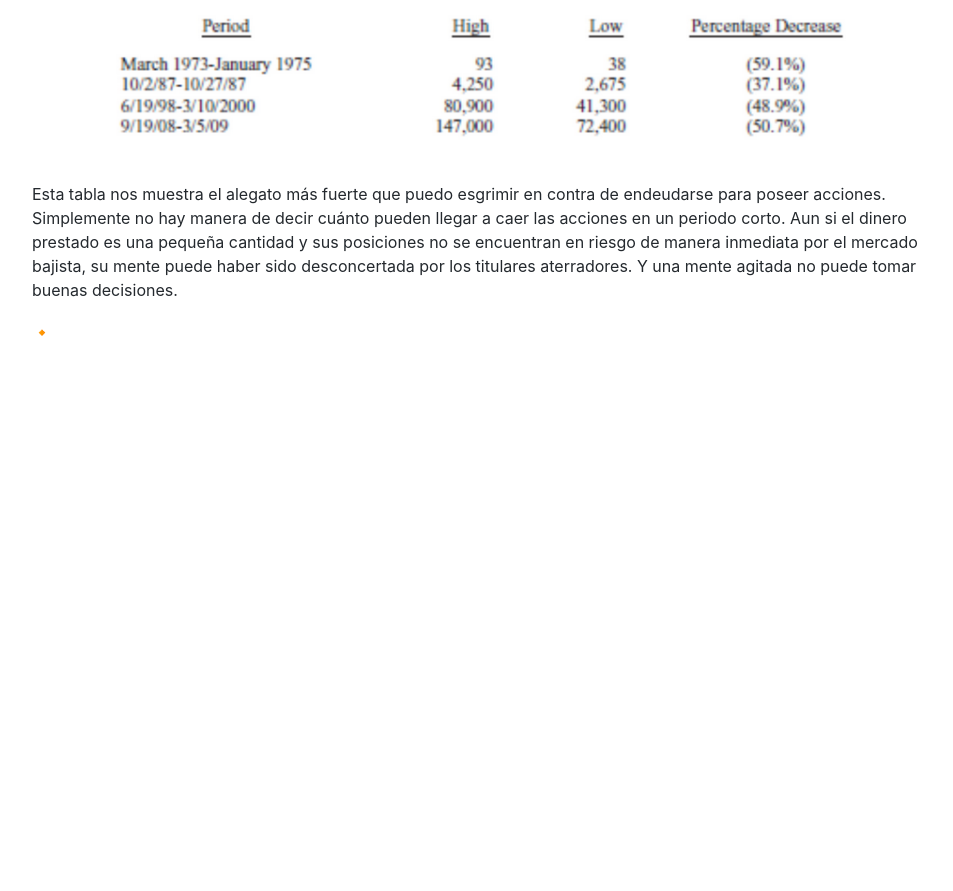
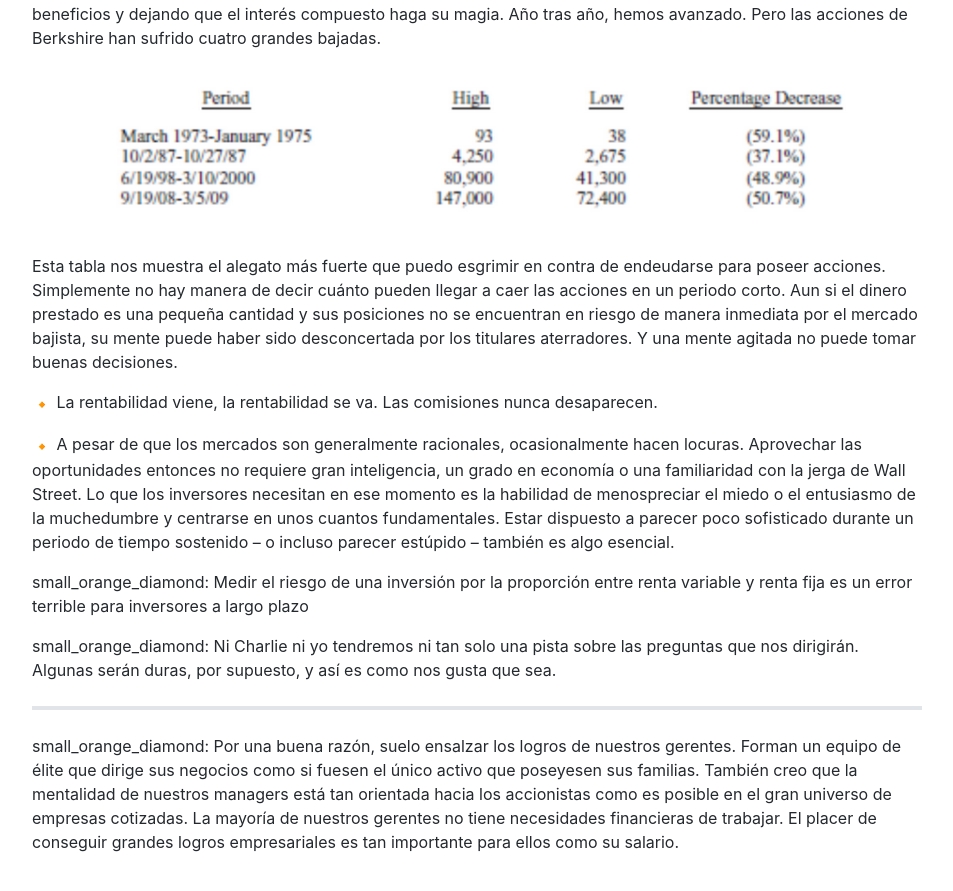
Before and after one commit to Akira3030/formacion, a Jekyll site: the page built from articulos/warrent-buffet-gobierno-empresas.md, in a window 1280 px wide and 900 px high, scrolled down 10581 px. Shown: the top 891 px of the window, without its empty margins (163-1116 px from the left). Built offline with Jekyll 4.4.1, drawn with Linux system fonts in a browser that asks for light colours; emoji names are drawn with the system emoji font; our own code applies the rules of GitHub Pages for plain Markdown files; before the commit the page ends 10986 px from its top, so only the background shows below that.

Commit message:
Update warrent-buffet-gobierno-empresas.md

```diff
--- a/articulos/warrent-buffet-gobierno-empresas.md
+++ b/articulos/warrent-buffet-gobierno-empresas.md
@@ -317,6 +317,8 @@ Es una transferencia de riqueza de EEUU al resto del mundo (1800 millones de dol
 Charlie y yo dormimos bien. Ambos creemos que arriesgar lo que tienes y necesitas para obtener aquello
 que a uno no le hace falta es un riesgo descabellado.
 
+***
+
 :small_orange_diamond: Charlie y yo nunca dirigiremos Berkshire de manera que dependa de la bondad de extraños.
 
 :small_orange_diamond: Durante la crisis de 2008-2009, nos gustaba tener Letras del Tesoro – muchas Letras del Tesoro – que nos permitían no tener que depender de fuentes de financiación como líneas de crédito bancarias o efectos comerciales. Hemos construido Berkshire intencionadamente de manera que nos permita resistir cómodamente las discontinuidades económicas, incluyendo escenarios tan radicales como los cierres de bolsas.
@@ -328,6 +330,8 @@ redirigido el exceso de fondos de Berkshire hacia activos más productivos.</mar
 
 :small_orange_diamond: <mark>Charlie y yo vemos las acciones que tiene Berkshire como participaciones en negocios, no como símbolos que se compran o se venden en base a patrones en “gráficas”</mark>, los precios “objetivos” de los analistas o las opiniones de expertos que aparecen en medios de comunicación. En cambio, <mark>simplemente creemos que si los negocios de nuestras participadas tienen éxito (como creemos que será) nuestras inversiones también tendrán éxito.</mark> A veces las recompensas serán modestas; ocasionalmente la caja registradora sonará muy fuerte. Y a veces cometeré errores que nos saldrán caros. En general – y con el tiempo – deberíamos obtener resultados razonables. En América, los inversores en acciones tienen el viento a su favor.
 
+***
+
 :small_orange_diamond: La misma Berkshire es un buen ejemplo de cómo la aleatoriedad en los precios en el corto plazo puede oscurecer el crecimiento en el valor a largo plazo. Durante los últimos 53 años, la empresa ha creado valor reinvirtiendo sus beneficios y dejando que el interés compuesto haga su magia. Año tras año, hemos avanzado. Pero las acciones de Berkshire han sufrido cuatro grandes bajadas.
 
 ![]({{ site.site_url }}/assets/img/caidas_bsk.png)
@@ -338,4 +342,15 @@ periodo corto. Aun si el dinero prestado es una pequeña cantidad y sus posicion
 riesgo de manera inmediata por el mercado bajista, su mente puede haber sido desconcertada por los
 titulares aterradores. Y una mente agitada no puede tomar buenas decisiones.
 
-:small_orange_diamond:
+:small_orange_diamond: La rentabilidad viene, la rentabilidad se va. Las comisiones nunca desaparecen.
+
+:small_orange_diamond: A pesar de que los mercados son generalmente racionales, ocasionalmente hacen locuras. Aprovechar las oportunidades entonces no requiere gran inteligencia, un grado en economía o una familiaridad con la jerga de Wall Street. Lo que los inversores necesitan en ese momento es la habilidad de menospreciar el miedo o el entusiasmo de la muchedumbre y centrarse en unos cuantos fundamentales. Estar dispuesto a parecer poco sofisticado durante un periodo de tiempo sostenido – o incluso parecer estúpido – también es algo esencial.
+
+small_orange_diamond: Medir el riesgo de una inversión por la proporción entre renta variable y renta fija es un error
+terrible para inversores a largo plazo
+
+small_orange_diamond: Ni Charlie ni yo tendremos ni tan solo una pista sobre las preguntas que nos dirigirán. Algunas serán duras, por supuesto, y así es como nos gusta que sea.
+
+***
+
+small_orange_diamond: Por una buena razón, suelo ensalzar los logros de nuestros gerentes. Forman un equipo de élite que dirige sus negocios como si fuesen el único activo que poseyesen sus familias. También creo que la mentalidad de nuestros managers está tan orientada hacia los accionistas como es posible en el gran universo de empresas cotizadas. La mayoría de nuestros gerentes no tiene necesidades financieras de trabajar. El placer de conseguir grandes logros empresariales es tan importante para ellos como su salario.
```
